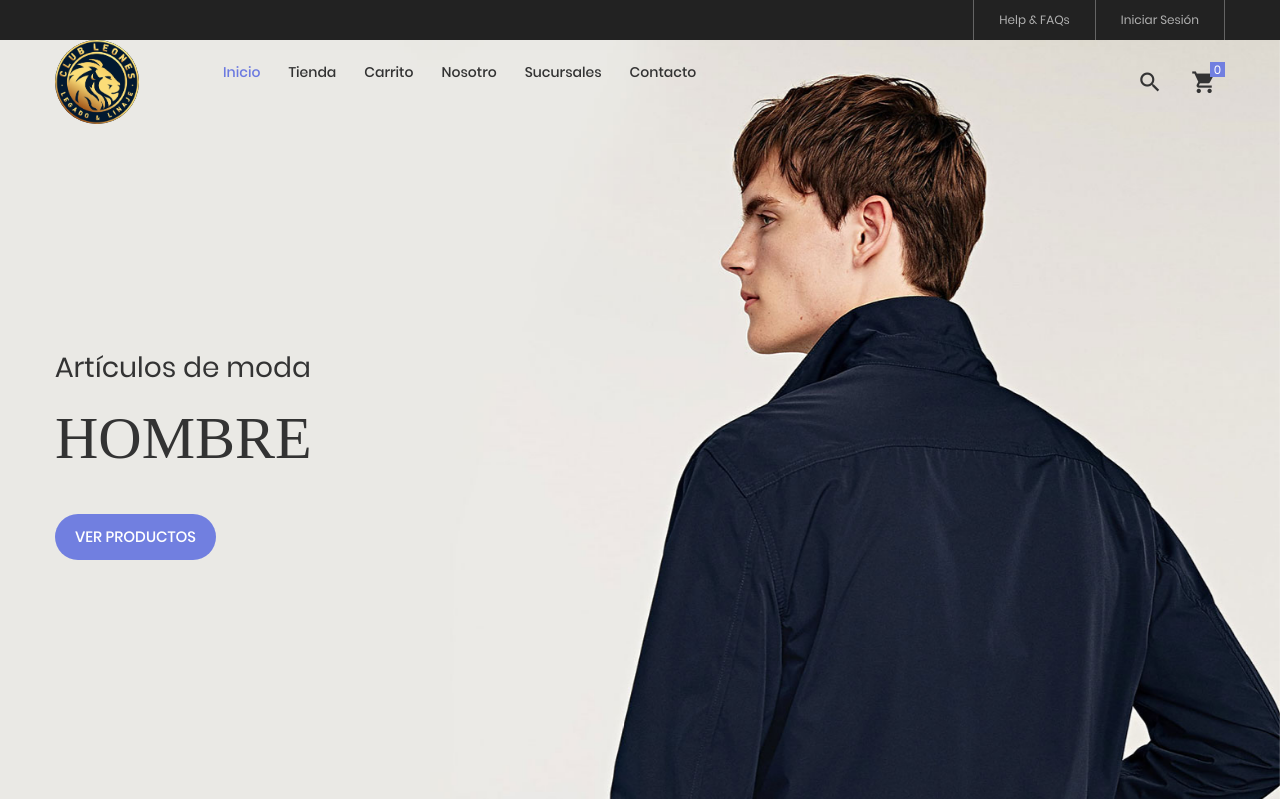
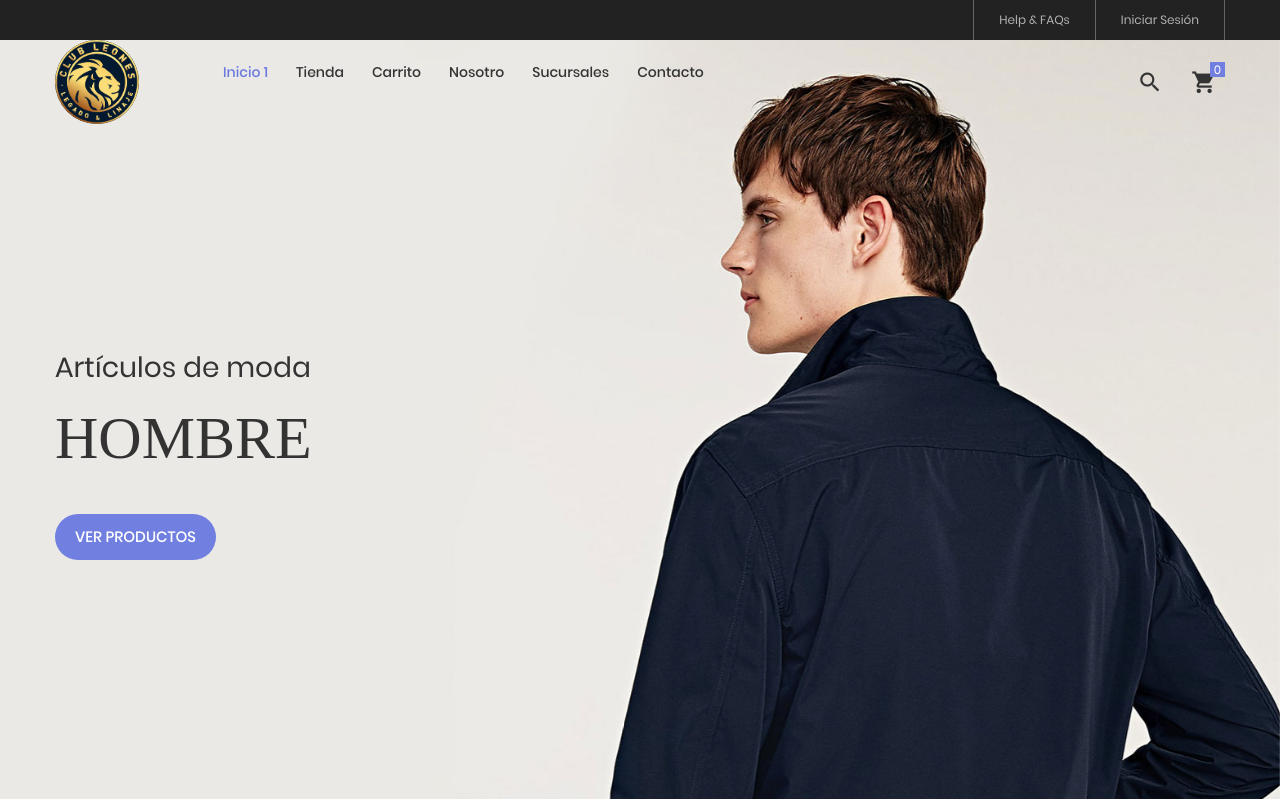
Before and after one commit to KDONJS/tienda_virtual, a PHP site: page / in a window 1280 px wide. Shown: the top 799 px of the page. Run offline with PHP 8.4, Linux system fonts and the light colour scheme; data comes from the database, SQL or seed files in the repository; some libraries are stand-ins or nearby versions; some web fonts are replaced.

Commit message:
cambias para host 1.3

```diff
--- a/Views/Template/header_tienda.php
+++ b/Views/Template/header_tienda.php
@@ -146,7 +146,7 @@
 					<div class="menu-desktop">
 						<ul class="main-menu">
 							<li class="active-menu">
-								<a href="<?= base_url(); ?>">Inicio</a>
+								<a href="<?= base_url(); ?>">Inicio 1</a>
 							</li>
 
 							<li>
```
